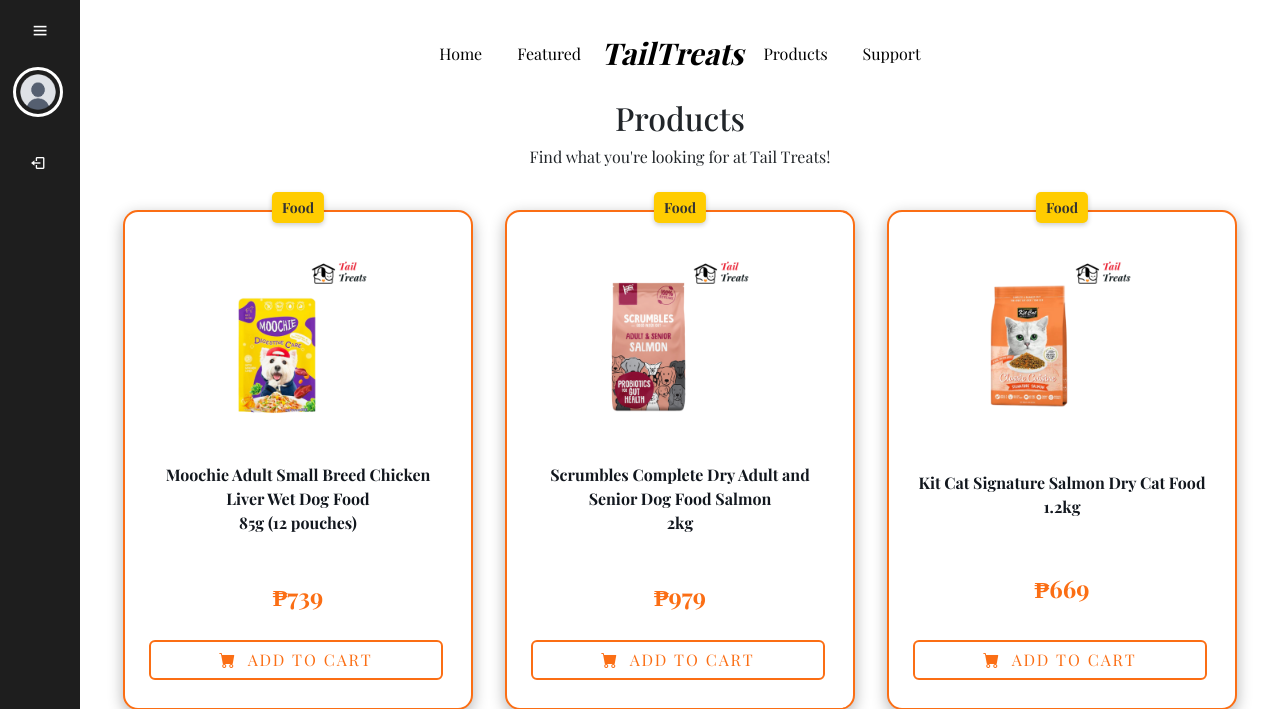
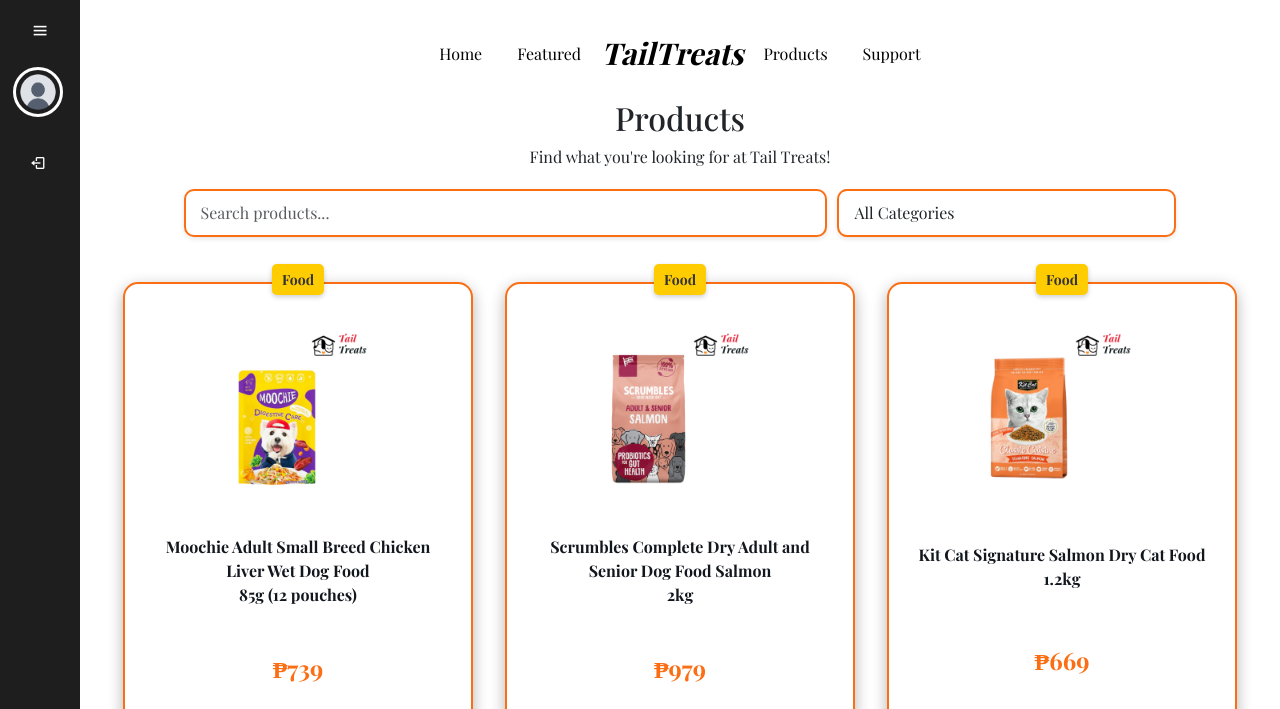
Before and after one commit to CML03012005/TailTreats, a PHP site: page /products.php in a window 1280 px wide. Shown: the top 709 px of the page. Run offline with PHP 8.4, Linux system fonts and the light colour scheme; some web fonts are replaced.

Commit message:
I added/changed something

```diff
--- a/css/other.css
+++ b/css/other.css
@@ -25,6 +25,7 @@
 .item {
   width: 350px;
   height: 500px;
+  display: block;
   background-color: var(--clr-light);
   padding: 1.5em;
   margin: 15px;
@@ -97,6 +98,19 @@
   margin: 0 auto;
 }
 
+@media screen and (max-width: 768px) {
+  .search-filter-bar {
+    flex-direction: column;
+    gap: 15px;
+    width: 90%;
+  }
+
+  .search-filter-bar input,
+  .search-filter-bar select {
+    width: 100%;
+  }
+}
+
 /* menu icon */
 .menu-toggle {
   font-size: 24px;
@@ -107,7 +121,6 @@
   z-index: 10;
 }
 
-
 .container-scoped .menu-toggle {
   display: none;
 }
--- a/css/style.css
+++ b/css/style.css
@@ -790,3 +790,37 @@
   font-size: 1.5rem;
   margin-bottom: 15px;
 }
+
+.search-filter-bar {
+  display: flex;
+  justify-content: center;
+  align-items: center;
+  gap: 10px;
+  margin: 20px auto;
+  width: 85%;
+}
+
+.search-filter-bar input,
+.search-filter-bar select {
+  padding: 10px 15px;
+  font-size: 16px;
+  border: 2px solid var(--clr-orange);
+  border-radius: 10px;
+  outline: none;
+  box-shadow: 0 2px 5px rgba(0, 0, 0, 0.1);
+  transition: box-shadow 0.3s ease, border-color 0.3s ease;
+}
+
+.search-filter-bar input:focus,
+.search-filter-bar select:focus {
+  border-color: var(--clr-accent);
+  box-shadow: 0 4px 10px rgba(0, 0, 0, 0.2);
+}
+
+.search-filter-bar input {
+  flex: 2;
+}
+
+.search-filter-bar select {
+  flex: 1;
+}
--- /dev/null
+++ b/js/search.js
@@ -0,0 +1,21 @@
+const searchBar = document.getElementById("searchBar");
+const filterDropdown = document.getElementById("filterDropdown");
+const items = document.querySelectorAll(".item");
+
+function filterProducts() {
+  const searchQuery = searchBar.value.trim().toLowerCase();
+  const selectedCategory = filterDropdown.value;
+
+  items.forEach(item => {
+    const productName = item.querySelector("p").textContent.trim().toLowerCase();
+    const category = item.querySelector(".category").textContent.trim();
+
+    const matchesSearch = productName.includes(searchQuery);
+    const matchesCategory = selectedCategory === "All" || category === selectedCategory;
+
+    item.style.display = matchesSearch && matchesCategory ? "flex" : "none";
+  });
+}
+
+searchBar.addEventListener("input", filterProducts);
+filterDropdown.addEventListener("change", filterProducts);
--- a/products.php
+++ b/products.php
@@ -23,6 +23,10 @@
   <link href="./css/style.css" rel="stylesheet">
   <link href="./css/other.css" rel="stylesheet">
   <link href="./css/bootstrap.min.css" rel="stylesheet">
+
+  <style>
+
+  </style>
 </head>
 
 <body>
@@ -30,7 +34,7 @@
   <!-- sidebar -->
   <?php
   if (!isset($_SESSION["loggedin"])) {
-    echo"
+    echo "
     <div class='sidebar'>
         <div class='top'>
           <div class='logo-1'>
@@ -56,12 +60,12 @@
           </li>
         </ul>
       </div>";
-  } else if ($_SESSION["loggedin"] == true){
+  } else if ($_SESSION["loggedin"] == true) {
     $username = $_SESSION["username"];
     $role = $_SESSION["role"];
 
-    if ($username != null && $role =='Admin'){
-      echo"
+    if ($username != null && $role == 'Admin') {
+      echo "
       <div class='sidebar'>
         <div class='top'>
           <div class='logo-1'>
@@ -136,8 +140,8 @@
           </li>
         </ul>
       </div>";
-    } else if ($username != null && $role =='User'){
-      echo"
+    } else if ($username != null && $role == 'User') {
+      echo "
       <div class='sidebar'>
         <div class='top'>
           <div class='logo-1'>
@@ -215,6 +219,16 @@
     <div class="col-md-8 offset-md-2 mx-auto text-center mt-2">
       <h2 class="heading to-animate">Products</h2>
       <p class="sub-heading to-animate">Find what you're looking for at Tail Treats!</p>
+    </div>
+
+    <div class="search-filter-bar">
+      <input type="text" id="searchBar" placeholder="Search products..." class="form-control">
+      <select id="filterDropdown" class="form-control">
+        <option value="All">All Categories</option>
+        <option value="Food">Food</option>
+        <option value="Health">Health</option>
+        <option value="Grooming">Grooming</option>
+      </select>
     </div>
 
     <div class="newContainer">
@@ -496,6 +510,8 @@
       sidebar.classList.toggle('active');
     };
   </script>
+  <script src="./js/search.js"></script>
+
 </body>
 
 </html>
```
